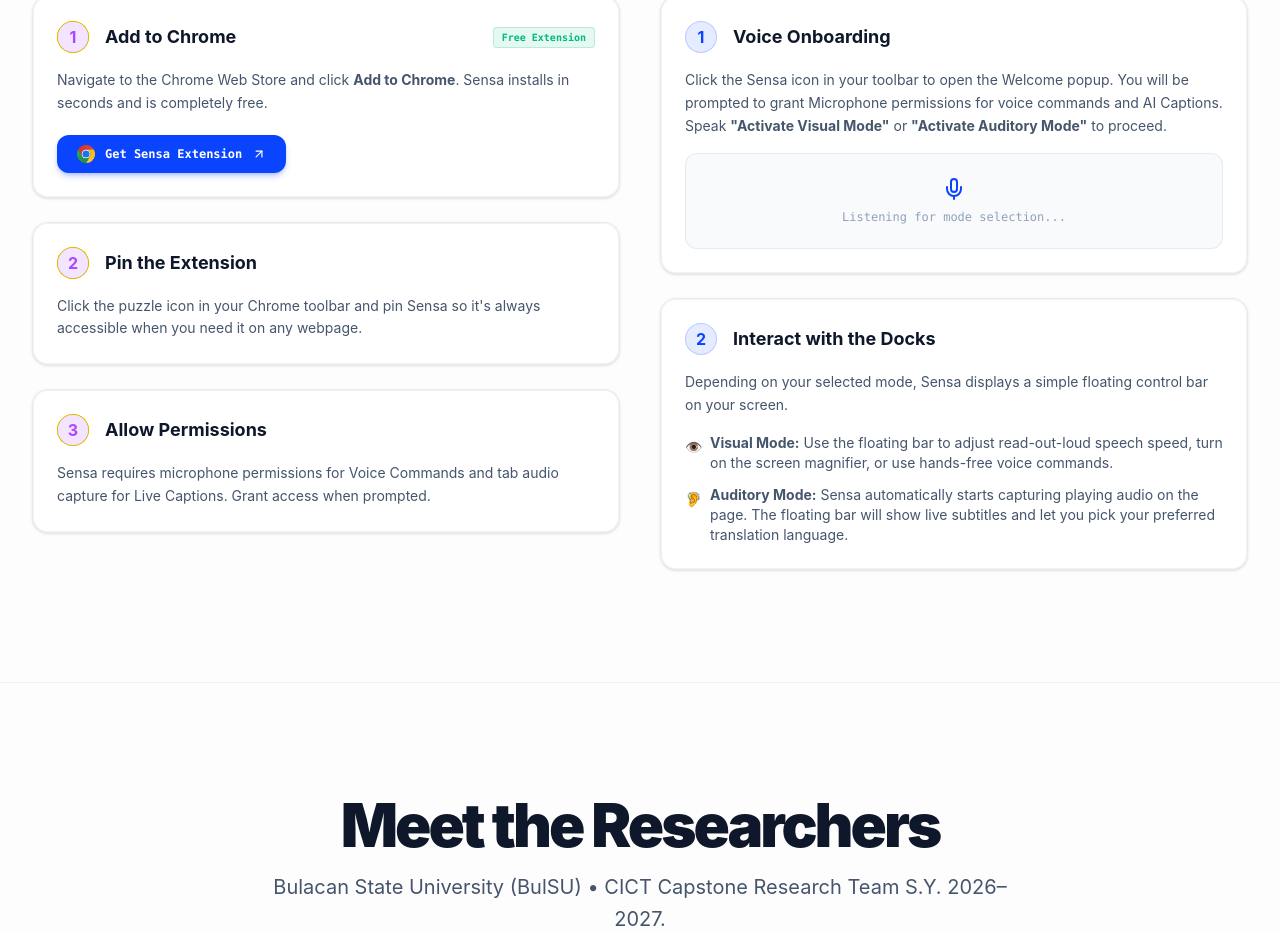
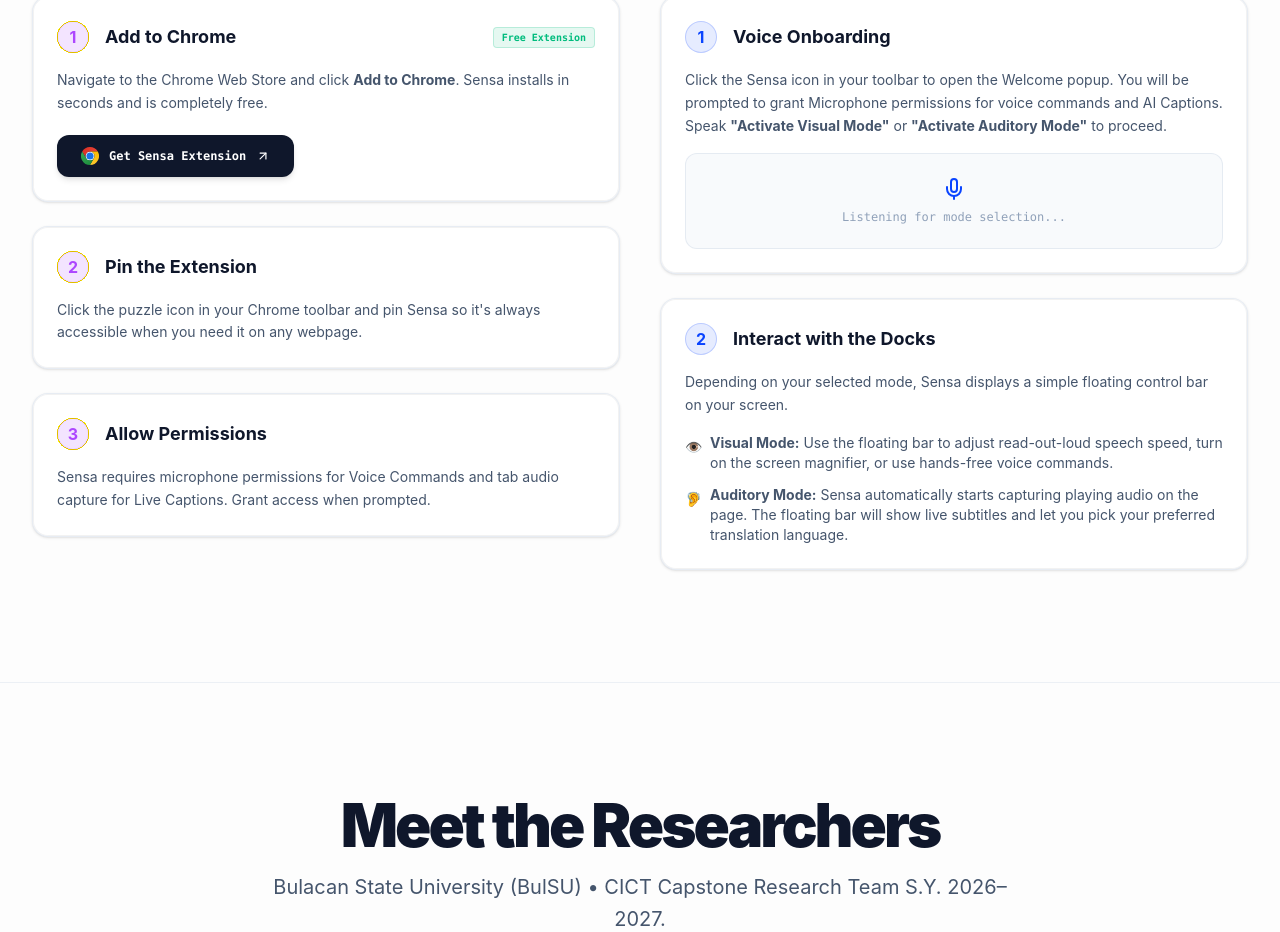
Before and after one commit to bulsu-kdlantolin/sensa-website, a React (Vite) app: page / in a window 1280 px wide. Shown: the part 8499-9431 px from the top of the page. Built offline with nearby package versions, Linux system fonts and the light colour scheme.

Commit message:
feat: implement GuideSection component and update site favicon path

```diff
--- a/index.html
+++ b/index.html
@@ -3,7 +3,7 @@
 
 <head>
   <meta charset="UTF-8" />
-  <link rel="icon" type="image/png" href="/favicon.png" />
+  <link rel="icon" type="image/png" href="/src/assets/Sensa-Logo.png" />
   <link rel="apple-touch-icon" href="/apple-touch-icon.png" />
   <meta name="viewport" content="width=device-width, initial-scale=1.0" />
   <title>Sensa | AI-Powered Dual-Mode Accessibility Chrome Extension</title>
--- a/src/components/GuideSection.tsx
+++ b/src/components/GuideSection.tsx
@@ -96,10 +96,14 @@ export default function GuideSection({ isDark }: GuideSectionProps) {
 
               {/* Direct Chrome Store Download CTA Button */}
               <a
-                href="https://chromewebstore.google.com"
+                href="https://chromewebstore.google.com/"
                 target="_blank"
                 rel="noopener noreferrer"
-                className="inline-flex items-center gap-2.5 px-5 py-2.5 rounded-xl bg-[#0A44FF] hover:bg-[#0038E0] text-white text-xs font-mono font-bold no-underline transition-all duration-300 hover:scale-[1.02] shadow-md shadow-[#0A44FF]/25 focus:outline-none focus-visible:ring-2 focus-visible:ring-offset-2 focus-visible:ring-[#0A44FF]"
+                className={`inline-flex items-center gap-2.5 px-6 py-3 rounded-xl text-xs font-mono font-bold no-underline transition-all duration-300 hover:scale-[1.02] hover:-translate-y-0.5 shadow-md hover:shadow-lg focus:outline-none focus-visible:ring-2 focus-visible:ring-offset-2 ${
+                  isDark
+                    ? 'bg-white text-slate-900 hover:bg-slate-100 focus-visible:ring-white focus-visible:ring-offset-[#161618]'
+                    : 'bg-slate-900 text-white hover:bg-slate-800 focus-visible:ring-slate-900 focus-visible:ring-offset-white'
+                }`}
               >
                 <ChromeIcon size={18} />
                 <span>Get Sensa Extension</span>
```
